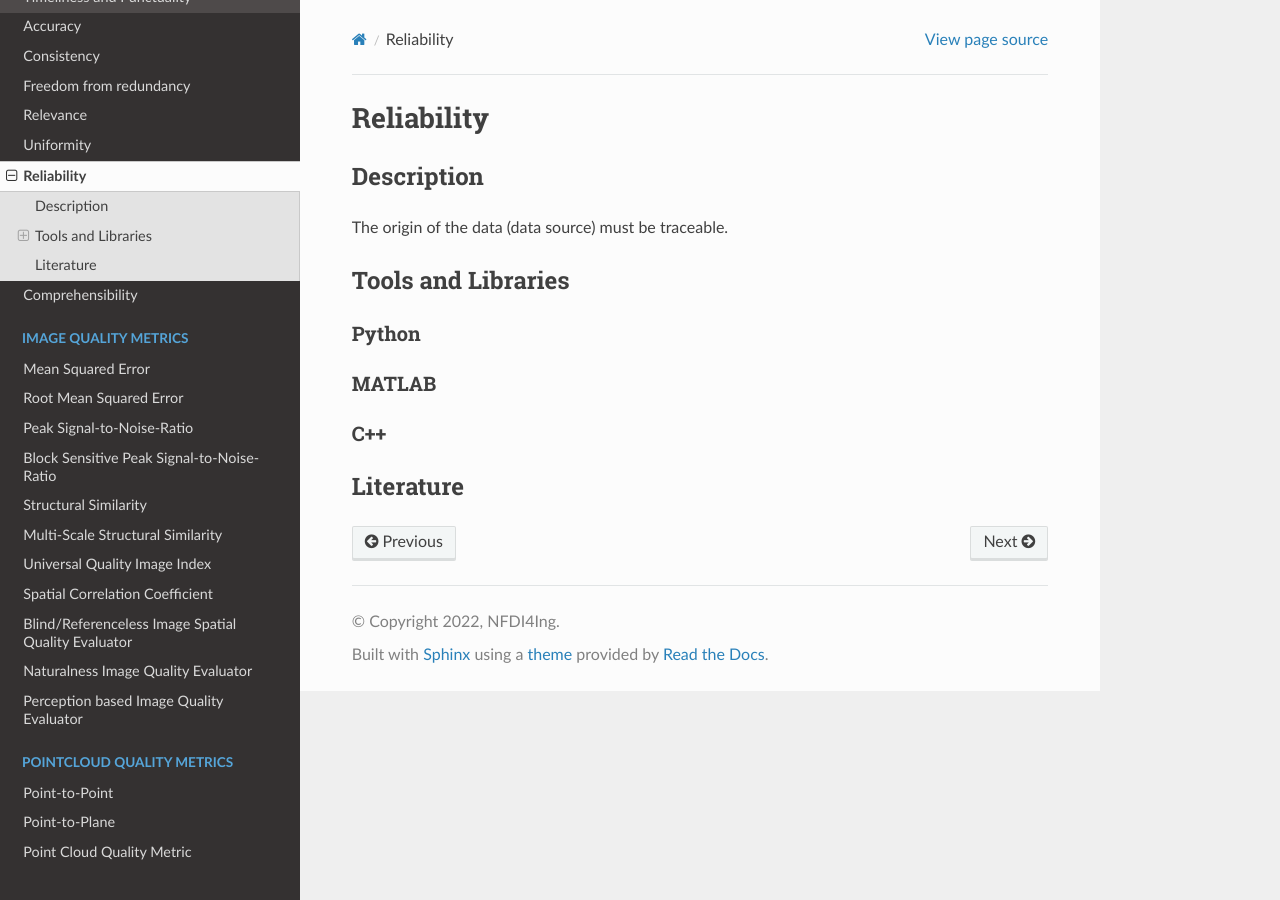
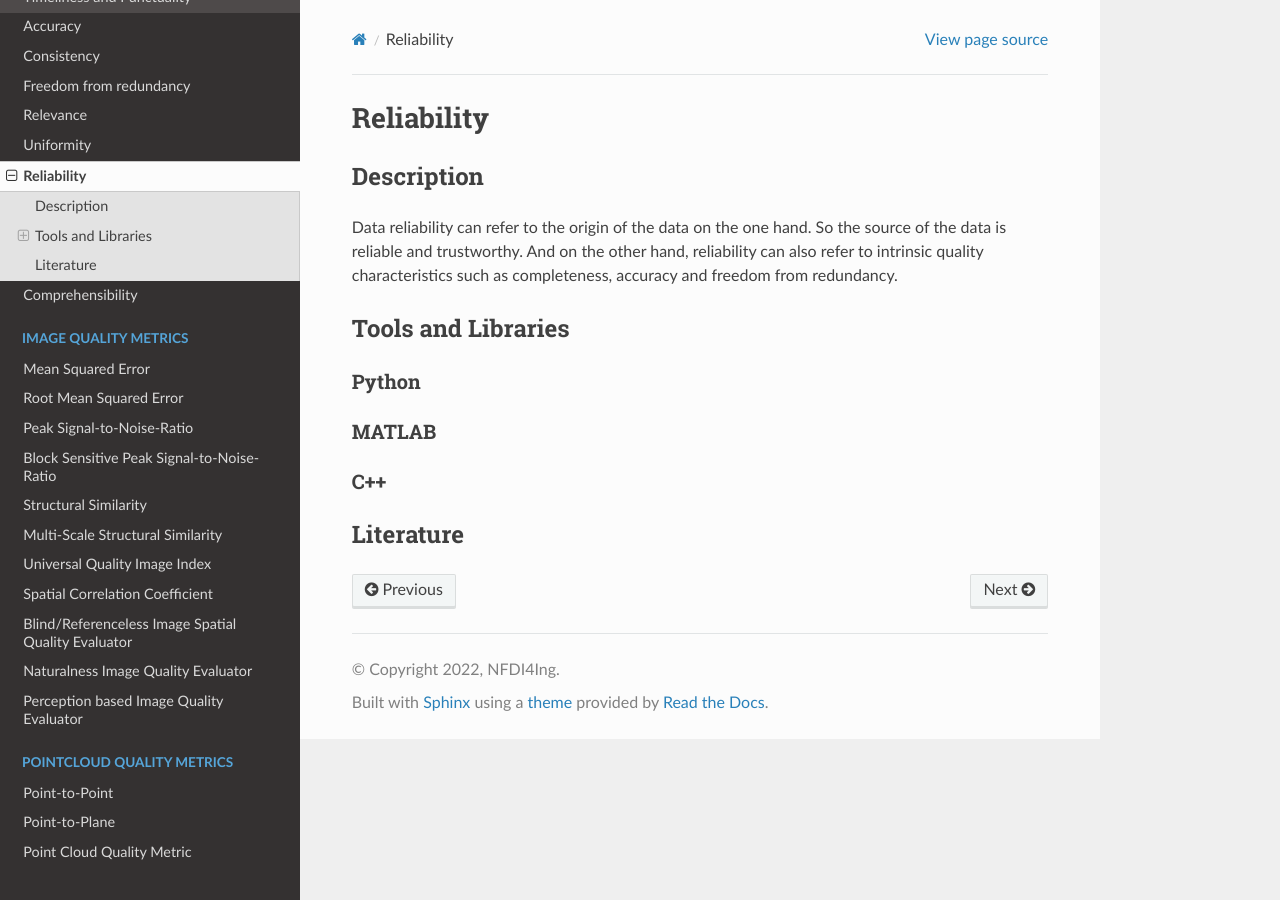
Before and after one commit to HDierend/Data-Quality-Metrics, a Sphinx documentation site: the page built from docs/source/general_quality/09_Reliability.rst, in a window 1280 px wide. Built offline with Sphinx 7.4.7 and the Read the Docs theme 2.0.0, drawn with Linux system fonts in a browser that asks for light colours.

Commit message:
update reliablity

```diff
--- a/docs/source/general_quality/09_Reliability.rst
+++ b/docs/source/general_quality/09_Reliability.rst
@@ -6,7 +6,9 @@ Reliability
 Description
 *********
 
-The origin of the data (data source) must be traceable.
+Data reliability can refer to the origin of the data on the one hand. So the source of the data is reliable and trustworthy.
+And on the other hand, reliability can also refer to intrinsic quality characteristics such as completeness,
+accuracy and freedom from redundancy.
 
 ********************
 Tools and Libraries
```
